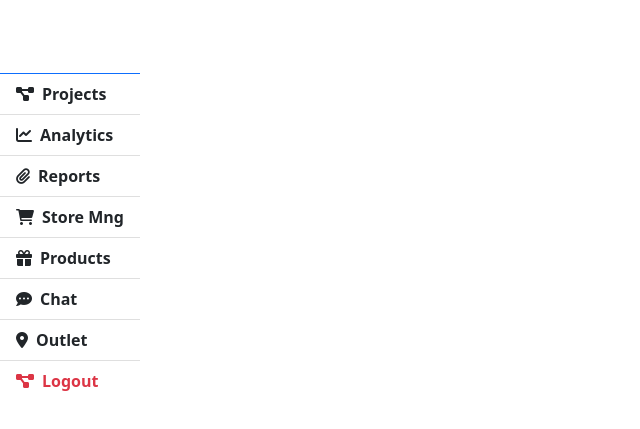
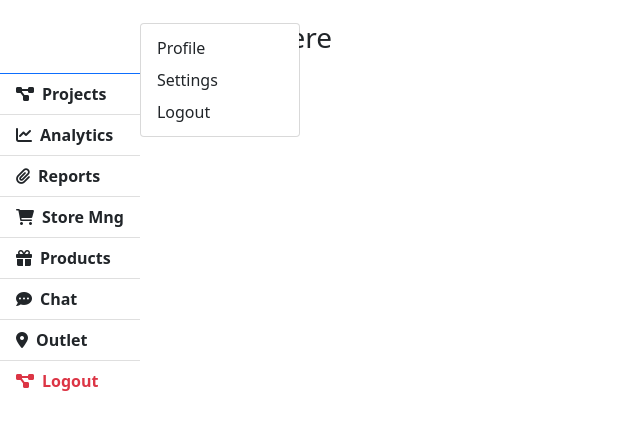
Before and after one commit to uchoamaster/EstudoGridBootstrap5, a plain HTML site: page dashboardB5/index.html in a window 1280 px wide. Both pictures are taken after a click on the button "John Doe". Shown: the part 67-496 px from the top of the page, without its empty margins (0-640 px from the left). Drawn offline with nearby package versions, Linux system fonts and the light colour scheme.

Commit message:
ajustando menu

```diff
--- a/dashboardB5/index.html
+++ b/dashboardB5/index.html
@@ -64,10 +64,19 @@
             <a href="#" class="nav-link dropdown-toggle second-text fw-bold" id="navbarDropdown" role="button" data-bs-toggle="dropdown" aria-expand="false">
               <i class="fas fa-user me-2"></i>John Doe
             </a>
+            <ul class="dropdown-menu" aria-labelledby="navbarDropdown">
+              <li><a href="#" class="dropdown-item">Profile</a></li>
+              <li><a href="#" class="dropdown-item">Settings</a></li>
+              <li><a href="#" class="dropdown-item">Logout</a></li>
+            </ul>
           </li>
         </ul>
       </div>
     </nav>
+    <div class="container-fluid px-4">
+      <h3>content here</h3>
+
+    </div>
 
   </div>
 
```
